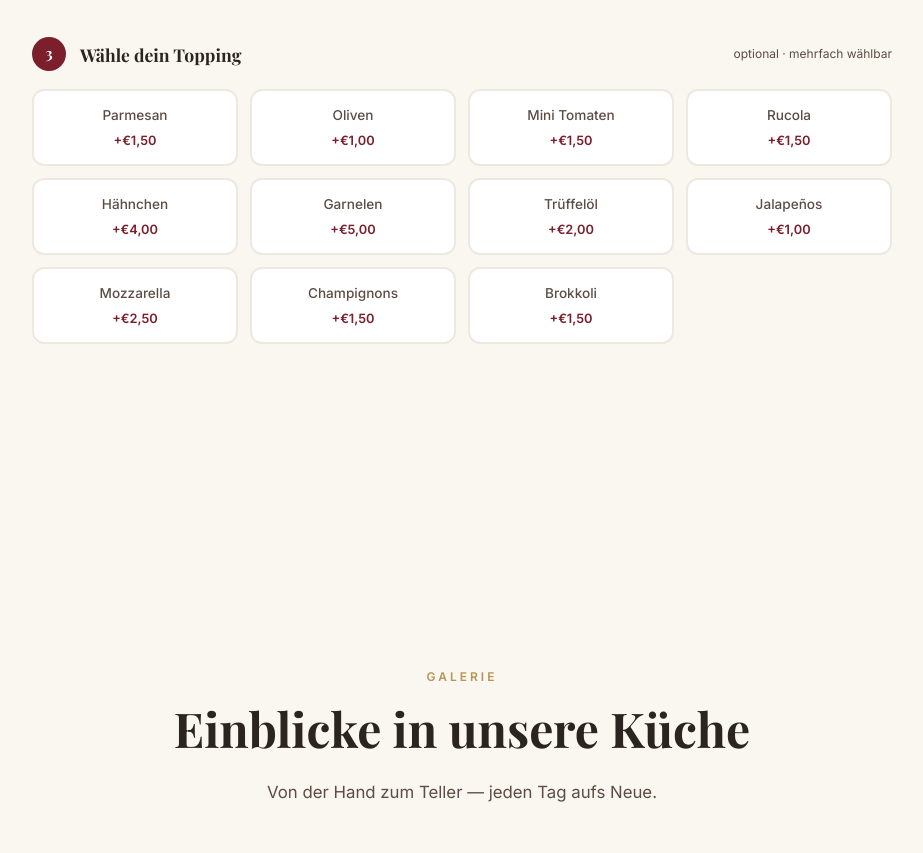
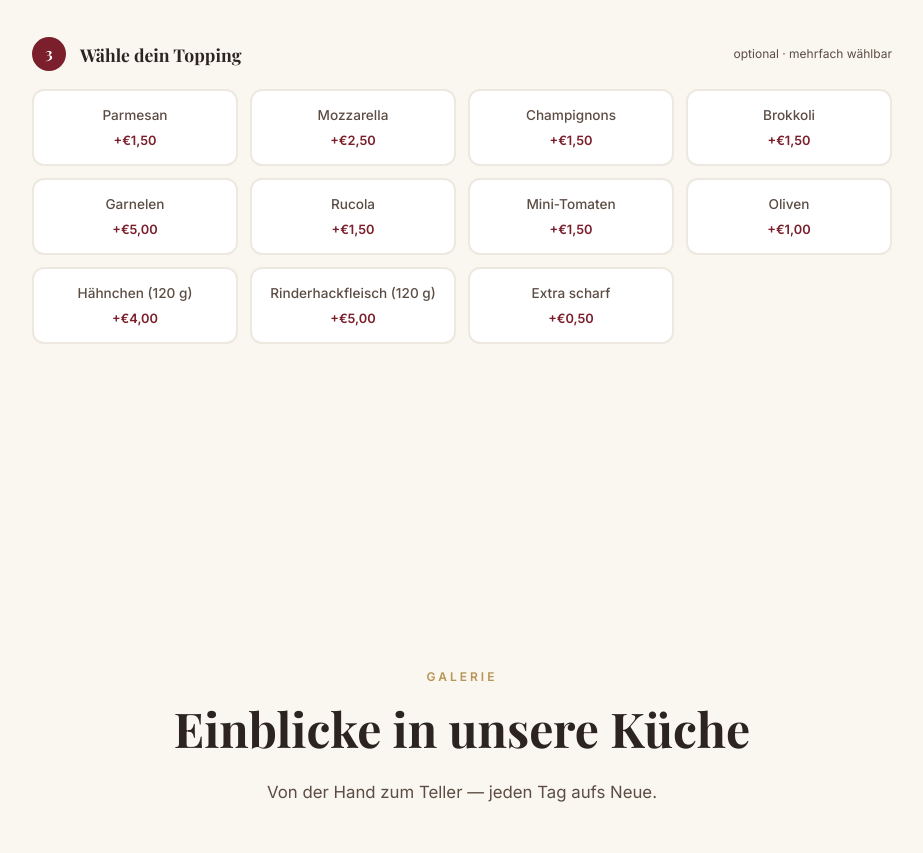
Before and after one commit to Physik09/viva-la-pasta, a plain HTML site: page index.html in a window 1280 px wide. Shown: the part 2155-3008 px from the top of the page, without its empty margins (178-1101 px from the left). Drawn offline with nearby package versions, Linux system fonts and the light colour scheme; a web font is replaced by a local one.

Commit message:
Update toppings to match Lieferando and add new options

```diff
--- a/index.html
+++ b/index.html
@@ -2381,18 +2381,18 @@
         { title: 'Pasta Alpesto', price: 9, desc: 'Pesto, Knoblauch, Parmesan, Olivenöl, Salz und Pfeffer', tags: [['vegetarian', 'Vegetarisch']] },
         { title: 'Cremige Cheddar-Sahnesauce', price: 11, desc: 'Cremige Sahnesauce mit würzigem Cheddar und feinem Parmesan, verfeinert mit Butter und milden Gewürzen', tags: [['vegetarian', 'Vegetarisch']] }
       ],
-      toppings: [
+toppings: [
         { title: 'Parmesan', price: 1.5, desc: 'Frisch geriebener Parmigiano Reggiano — das i-Tüpfelchen.', tags: [] },
-        { title: 'Oliven', price: 1, desc: 'Schwarze Kalamata-Oliven, mild und fruchtig.', tags: [['vegetarian', 'Vegetarisch']] },
-        { title: 'Mini Tomaten', price: 1.5, desc: 'Halbierte, frische Mini-Tomaten — süß und aromatisch.', tags: [['vegetarian', 'Vegetarisch']] },
-        { title: 'Rucola', price: 1.5, desc: 'Frische Rucola-Blätter — peppig und leicht bitter.', tags: [['vegetarian', 'Vegetarisch']] },
-        { title: 'Hähnchen', price: 4, desc: 'Gegrillte Hähnchenbrust, zart und würzig marinier.', tags: [] },
-        { title: 'Garnelen', price: 5, desc: 'Königsgarnelen, kurz angeröstet mit Knoblauch und Kräutern.', tags: [] },
-        { title: 'Trüffelöl', price: 2, desc: 'Echten Schwarzen Trüffel aus Umbrien — intensiv und unvergleichlich.', tags: [['extra', 'Premium']] },
-        { title: 'Jalapeños', price: 1, desc: 'Eingelegte Jalapeño-Scheiben — für die Kick-Liebhaber.', tags: [['spicy', 'Scharf']] },
         { title: 'Mozzarella', price: 2.5, desc: 'Frische Mozzarella — mild und cremig.', tags: [['vegetarian', 'Vegetarisch']] },
         { title: 'Champignons', price: 1.5, desc: 'Frische Champignons — erdig und aromatisch.', tags: [['vegetarian', 'Vegetarisch']] },
-        { title: 'Brokkoli', price: 1.5, desc: 'Frischer Brokkoli — knackig und voller Vitamine.', tags: [['vegetarian', 'Vegetarisch']] }
+        { title: 'Brokkoli', price: 1.5, desc: 'Frischer Brokkoli — knackig und voller Vitamine.', tags: [['vegetarian', 'Vegetarisch']] },
+        { title: 'Garnelen', price: 5, desc: 'Königsgarnelen, kurz angeröstet mit Knoblauch und Kräutern.', tags: [] },
+        { title: 'Rucola', price: 1.5, desc: 'Frische Rucola-Blätter — peppig und leicht bitter.', tags: [['vegetarian', 'Vegetarisch']] },
+        { title: 'Mini-Tomaten', price: 1.5, desc: 'Halbierte, frische Mini-Tomaten — süß und aromatisch.', tags: [['vegetarian', 'Vegetarisch']] },
+        { title: 'Oliven', price: 1, desc: 'Schwarze Kalamata-Oliven, mild und fruchtig.', tags: [['vegetarian', 'Vegetarisch']] },
+        { title: 'Hähnchen (120 g)', price: 4, desc: 'Zartes Hähnchenbrustfleisch, kurz gebraten.', tags: [] },
+        { title: 'Rinderhackfleisch (120 g)', price: 5, desc: 'Saftiges Rinderhackfleisch, klassisch angebraten.', tags: [] },
+        { title: 'Extra scharf', price: 0.5, desc: 'Bereit für den Extra-Kick — scharf gewürzt.', tags: [['spicy', 'Scharf']] }
       ],
       insalate: [
         { title: 'Insalata Mista', price: 5, desc: 'Gemischter Salat mit knackigem Eisbergsalat, Gurke, Tomate und Dressing nach Wahl.', tags: [['vegetarian', 'Vegetarisch']] },
```
